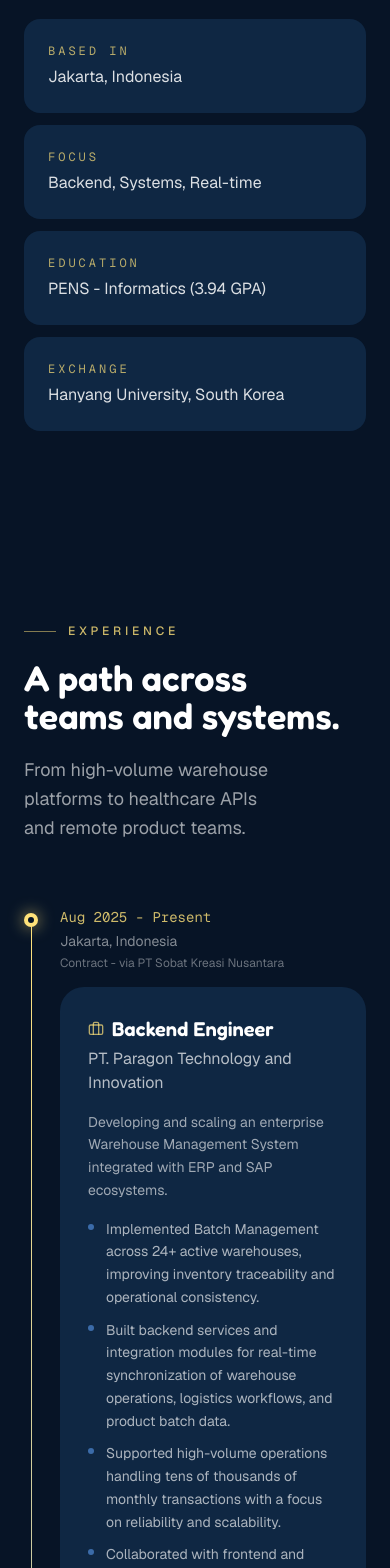
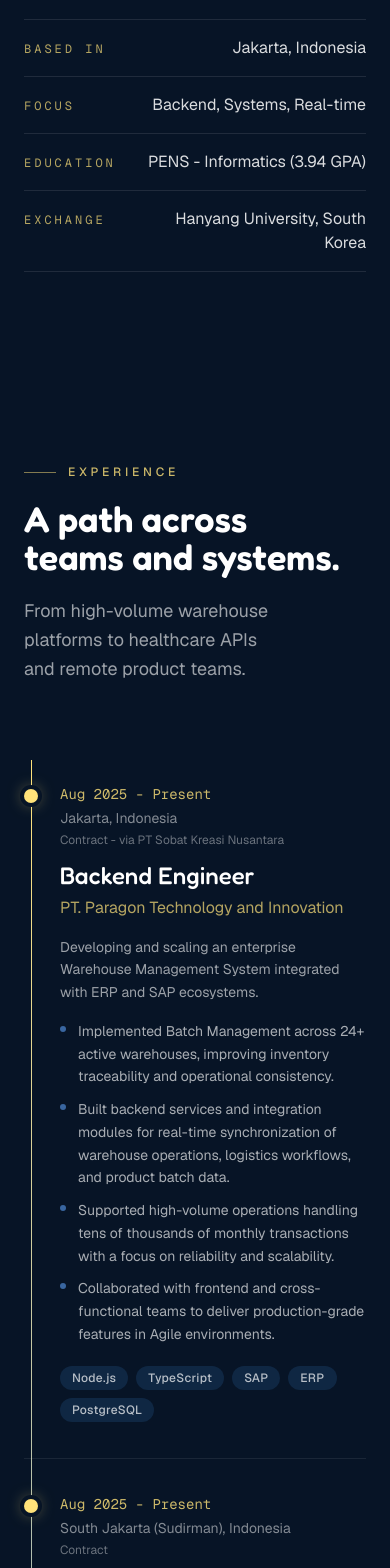
Before and after one commit to Reza1290/portofolio-app, a Next.js app: page / in a window 390 px wide. Shown: the part 2640-4208 px from the top of the page. Built offline with nearby package versions, Linux system fonts and the light colour scheme.

Commit message:
feat(layout): editorial borderless relayout of sections
Move Skills, Certifications, Experience, and About facts from uniform
rounded cards to hairline-divided editorial rows with index numbers and
big type. Give project visuals asymmetric corners. Less card, more scene.

```diff
--- a/components/sections/about.tsx
+++ b/components/sections/about.tsx
@@ -78,18 +78,20 @@ export function About() {
             initial="hidden"
             whileInView="visible"
             viewport={viewportOnce}
-            className="grid grid-cols-1 gap-3 sm:grid-cols-2"
+            className="border-t border-white/10"
           >
             {aboutFacts.map((fact) => (
               <motion.div
                 key={fact.label}
                 variants={fadeUp}
-                className="flex flex-col gap-1.5 rounded-2xl bg-surface p-6"
+                className="flex items-baseline justify-between gap-6 border-b border-white/10 py-4"
               >
                 <dt className="font-mono text-xs uppercase tracking-[0.25em] text-sunrise/70">
                   {fact.label}
                 </dt>
-                <dd className="text-base text-white/85">{fact.value}</dd>
+                <dd className="text-right text-base text-white/85">
+                  {fact.value}
+                </dd>
               </motion.div>
             ))}
           </motion.dl>
--- a/components/sections/experience.tsx
+++ b/components/sections/experience.tsx
@@ -2,7 +2,6 @@
 
 import { useRef } from "react";
 import { motion, useScroll, useTransform } from "framer-motion";
-import { Briefcase } from "lucide-react";
 
 import { experiences } from "@/lib/data";
 import { fadeUp, stagger, viewportOnce } from "@/lib/motion";
@@ -28,10 +27,10 @@ export function Experience() {
       />
 
       <div ref={containerRef} className="relative">
-        <div className="absolute left-[7px] top-2 h-full w-px bg-white/10 md:left-[calc(11rem+7px)]" />
+        <div className="absolute left-[7px] top-3 h-full w-px bg-white/10 md:left-[calc(11rem+7px)]" />
         <motion.div
           style={{ scaleY: lineScale }}
-          className="absolute left-[7px] top-2 h-full w-px origin-top bg-gradient-to-b from-sunrise via-sky to-transparent md:left-[calc(11rem+7px)]"
+          className="absolute left-[7px] top-3 h-full w-px origin-top bg-gradient-to-b from-sunrise via-sky to-transparent md:left-[calc(11rem+7px)]"
         />
 
         <motion.ol
@@ -39,19 +38,20 @@ export function Experience() {
           initial="hidden"
           whileInView="visible"
           viewport={viewportOnce}
-          className="flex flex-col gap-14"
         >
-          {experiences.map((item) => (
+          {experiences.map((item, index) => (
             <motion.li
               key={`${item.company}-${item.period}`}
               variants={fadeUp}
-              className="relative grid grid-cols-1 gap-x-10 gap-y-4 pl-9 md:grid-cols-[11rem_1fr] md:pl-0"
+              className="relative grid grid-cols-1 gap-x-12 gap-y-3 py-9 pl-9 md:grid-cols-[11rem_1fr] md:pl-0"
             >
-              <div className="absolute left-0 top-1.5 flex size-3.5 items-center justify-center rounded-full bg-sunrise shadow-[0_0_16px_rgba(255,226,122,0.7)] md:left-[11rem]">
-                <span className="size-1.5 rounded-full bg-night" />
-              </div>
+              {index > 0 ? (
+                <span className="absolute inset-x-0 top-0 h-px bg-white/8 md:left-[calc(11rem+3rem)]" />
+              ) : null}
 
-              <div className="flex flex-col gap-1 md:pr-10 md:text-right">
+              <span className="absolute left-0 top-[2.6rem] size-3.5 rounded-full bg-sunrise shadow-[0_0_16px_rgba(255,226,122,0.6)] ring-4 ring-night md:left-[11rem] md:top-11" />
+
+              <div className="flex flex-col gap-1 md:pr-12 md:pt-9 md:text-right">
                 <span className="font-mono text-sm text-sunrise/80">
                   {item.period}
                 </span>
@@ -59,25 +59,22 @@ export function Experience() {
                 <span className="text-xs text-white/40">{item.employment}</span>
               </div>
 
-              <div className="panel panel-interactive group flex flex-col gap-4 rounded-3xl p-7 md:ml-10">
+              <div className="group flex flex-col gap-4 md:pl-12 md:pt-9">
                 <div className="flex flex-col gap-1">
-                  <div className="flex items-center gap-2 text-sunrise/70">
-                    <Briefcase className="size-4" />
-                    <h3 className="font-display text-xl font-semibold text-white">
-                      {item.role}
-                    </h3>
-                  </div>
-                  <p className="text-base text-white/70">{item.company}</p>
+                  <h3 className="font-display text-2xl font-medium text-white">
+                    {item.role}
+                  </h3>
+                  <p className="text-base text-sunrise/70">{item.company}</p>
                 </div>
 
-                <p className="text-sm leading-relaxed text-white/60">
+                <p className="max-w-2xl text-sm leading-relaxed text-white/60">
                   {item.summary}
                 </p>
 
-                <ul className="flex flex-col gap-2.5">
-                  {item.achievements.map((achievement, index) => (
+                <ul className="flex max-w-2xl flex-col gap-2.5">
+                  {item.achievements.map((achievement, achievementIndex) => (
                     <li
-                      key={index}
+                      key={achievementIndex}
                       className="flex gap-3 text-sm leading-relaxed text-white/65"
                     >
                       <span className="mt-1.5 size-1.5 shrink-0 rounded-full bg-sky/70" />
--- a/components/sections/projects.tsx
+++ b/components/sections/projects.tsx
@@ -15,7 +15,7 @@ import { Magnetic } from "@/components/magnetic";
 
 function ProjectVisual({ project }: { project: Project }) {
   return (
-    <div className="relative aspect-[16/11] w-full overflow-hidden rounded-[1.75rem]">
+    <div className="relative aspect-[16/11] w-full overflow-hidden rounded-tl-[2.75rem] rounded-br-[2.75rem]">
       <div
         className="absolute inset-0"
         style={{
--- a/components/sections/skills.tsx
+++ b/components/sections/skills.tsx
@@ -1,13 +1,11 @@
 "use client";
 
 import { motion } from "framer-motion";
-import { Languages as LanguagesIcon } from "lucide-react";
 
 import { languages, skillGroups } from "@/lib/data";
-import { fadeUp, scaleReveal, stagger, viewportOnce } from "@/lib/motion";
+import { fadeUp, stagger, viewportOnce } from "@/lib/motion";
 import { Section } from "@/components/section";
 import { SectionHeading } from "@/components/section-heading";
-import { Badge } from "@/components/ui/badge";
 
 export function Skills() {
   return (
@@ -24,55 +22,64 @@ export function Skills() {
         initial="hidden"
         whileInView="visible"
         viewport={viewportOnce}
-        className="grid gap-5 sm:grid-cols-2 lg:grid-cols-3"
+        className="border-t border-white/10"
       >
-        {skillGroups.map((group) => (
+        {skillGroups.map((group, index) => (
           <motion.div
             key={group.title}
-            variants={scaleReveal}
-            className="panel panel-interactive group flex flex-col gap-5 rounded-3xl p-7"
+            variants={fadeUp}
+            className="grid gap-x-10 gap-y-4 border-b border-white/10 py-8 md:grid-cols-[16rem_1fr]"
           >
-            <h3 className="font-display text-lg font-semibold text-white">
+            <div className="flex items-baseline gap-4">
+              <span className="font-mono text-sm text-sunrise/70">
+                {String(index + 1).padStart(2, "0")}
+              </span>
+              <h3 className="font-display text-2xl font-medium text-white">
                 {group.title}
               </h3>
-            <div className="flex flex-wrap gap-2">
-              {group.items.map((item) => (
-                <Badge key={item}>{item}</Badge>
+            </div>
+            <div className="flex flex-wrap items-center gap-x-4 gap-y-2 text-[17px] text-white/70">
+              {group.items.map((item, itemIndex) => (
+                <span key={item} className="flex items-center gap-4">
+                  {itemIndex > 0 ? (
+                    <span aria-hidden className="text-white/20">
+                      /
+                    </span>
+                  ) : null}
+                  <span className="transition-colors duration-500 hover:text-white">
+                    {item}
+                  </span>
+                </span>
               ))}
             </div>
           </motion.div>
         ))}
-      </motion.div>
 
         <motion.div
           variants={fadeUp}
-        initial="hidden"
-        whileInView="visible"
-        viewport={viewportOnce}
-        className="panel mt-8 flex flex-col gap-6 rounded-3xl p-7 sm:flex-row sm:items-center sm:justify-between"
+          className="grid gap-x-10 gap-y-4 py-8 md:grid-cols-[16rem_1fr]"
         >
-        <div className="flex items-center gap-3">
-          <span className="flex size-11 items-center justify-center rounded-full bg-sunrise/15 text-sunrise ring-1 ring-sunrise/25">
-            <LanguagesIcon className="size-5" />
-          </span>
-          <h3 className="font-display text-lg font-semibold text-white">
-            Languages I speak
+          <div className="flex items-baseline gap-4">
+            <span className="font-mono text-sm text-sunrise/70">*</span>
+            <h3 className="font-display text-2xl font-medium text-white">
+              Languages
             </h3>
           </div>
-        <div className="flex flex-wrap gap-x-8 gap-y-4">
+          <div className="flex flex-wrap items-center gap-x-8 gap-y-3">
             {languages.map((language) => (
-            <div key={language.language} className="flex flex-col gap-0.5">
-              <span className="text-base text-white/90">
+              <div key={language.language} className="flex items-baseline gap-2">
+                <span className="text-[17px] text-white/85">
                   {language.language}
                 </span>
-              <span className="text-sm text-white/50">
+                <span className="text-sm text-white/45">
                   {language.level}
-                {language.note ? ` - ${language.note}` : ""}
+                  {language.note ? ` · ${language.note}` : ""}
                 </span>
               </div>
             ))}
           </div>
         </motion.div>
+      </motion.div>
     </Section>
   );
 }
```
Also changed, not shown: components/sections/certifications.tsx (+28 -27 lines). Lines whose indentation alone changed are shown as unchanged.
